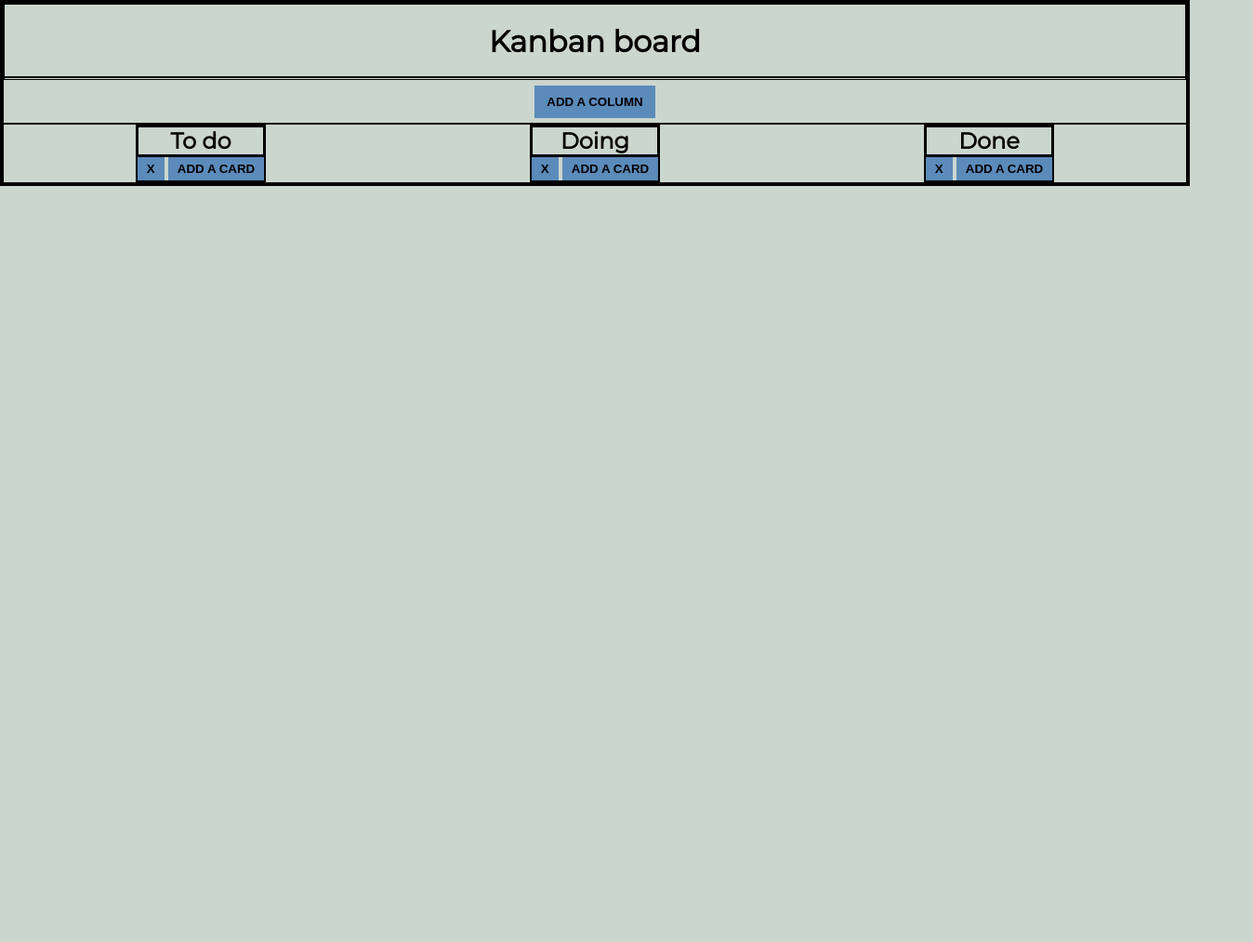
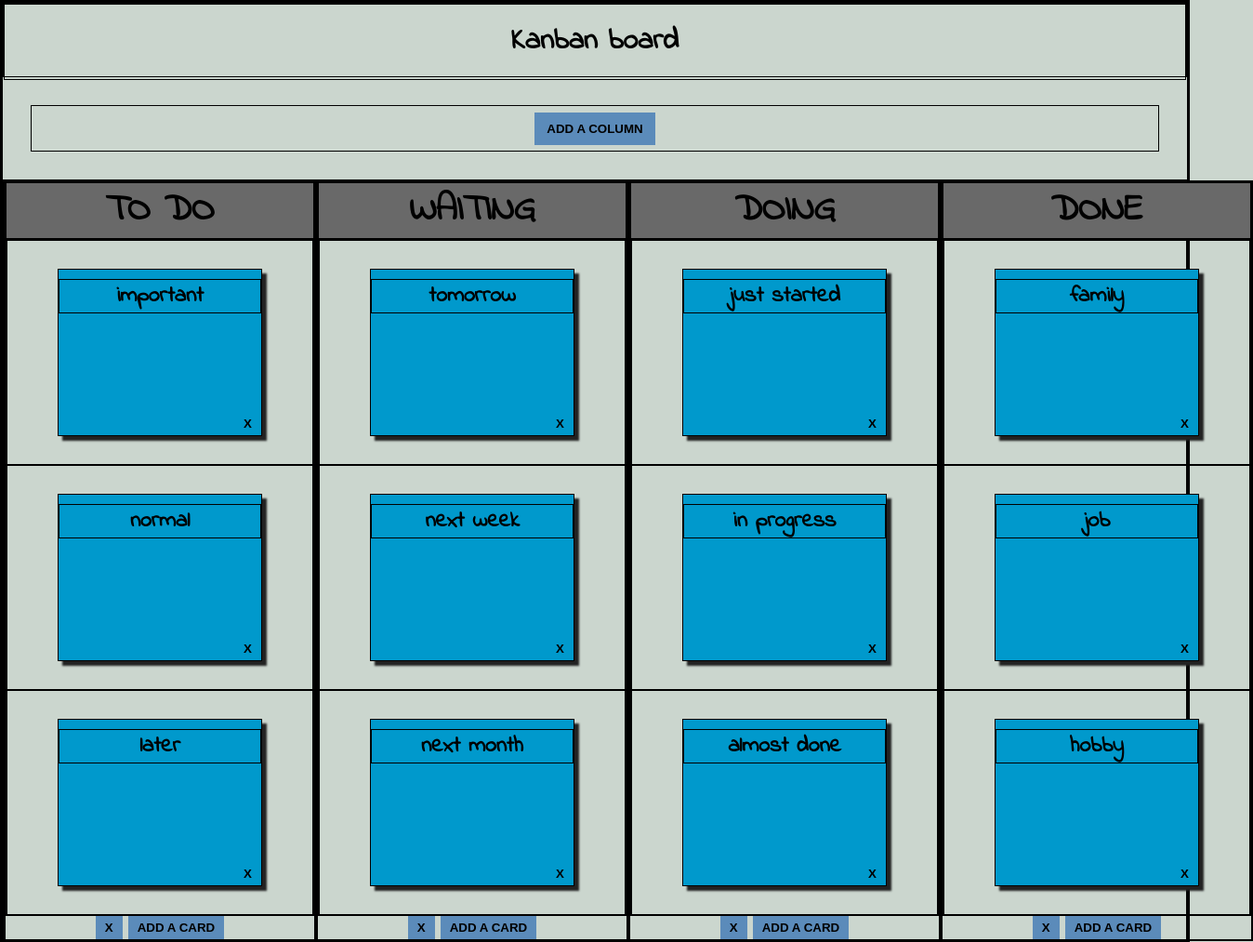
Before and after one commit to marcin324/kanban, a website: page index.html in a window 1280 px wide. Shown: the top 1013 px of the page at 93% size, 1348 px wide, since content can reach past the window. Before the commit the page ends 800 px from the top, so only its background shows below. Drawn offline with nearby package versions, Linux system fonts and the light colour scheme; files that its build step writes are made by us from their sources.

Commit message:
Change index.html; sass/style.scss; ja/script.js

```diff
--- a/index.html
+++ b/index.html
@@ -1,28 +1,14 @@
 <!DOCTYPE html>
 <html lang="en" >
 
-<head>
-  <meta charset="UTF-8">
-  <title>A Pen by  Marcin</title>
-
-
-
-      <link rel="stylesheet" href="css/style.css">
-
-
-</head>
-
-<body>
-
-  <!DOCTYPE html>
-<html>
 <head>
   <meta charset="utf-8">
   <title>Kanban board</title>
   <link href="https://fonts.googleapis.com/css?family=Montserrat|Open+Sans" rel="stylesheet">
   <link href="https://fonts.googleapis.com/css?family=Indie+Flower" rel="stylesheet">
-  <link rel="stylesheet" href="style.css">
+  <link rel="stylesheet" href="css/style.css">
 </head>
+
 <body>
 	<div id="board" class="board">
     <div class="header">
@@ -50,18 +36,9 @@
   </div>
 </script>
 
-  <script src="https://cdnjs.cloudflare.com/ajax/libs/mustache.js/2.3.0/mustache.min.js"></script>
-  <script src="https://cdnjs.cloudflare.com/ajax/libs/Sortable/1.6.0/Sortable.min.js"></script>
-  <script src="script.js"></script>
-</body>
-</html>
-
-
-
-    <script  src="js/index.js"></script>
-
-
-
+<script src="https://cdnjs.cloudflare.com/ajax/libs/mustache.js/2.3.0/mustache.min.js"></script>
+<script src="https://cdnjs.cloudflare.com/ajax/libs/Sortable/1.6.0/Sortable.min.js"></script>
+<script src="js/script.js"></script>
 
 </body>
 
--- a/js/index.js
+++ /dev/null
@@ -1,118 +0,0 @@
-'use strict';
-
-document.addEventListener('DOMContentLoaded', function() {
-
-    /* Funkcja, która generuje id składające się z dziesięciu przypadkowych znaków */
-    function randomString() {
-        var chars = '0123456789abcdefghiklmnopqrstuvwxyzABCDEFGHIJKLMNOPQRSTUVWXTZ';
-        var str = '';
-        for (var i = 0; i < 10; i++) {
-            str += chars[Math.floor(Math.random() * chars.length)];
-        }
-        return str;
-    }
-
-    /* Funkcja generująca templatki */
-    function generateTemplate(name, data, basicElement) {
-        var template = document.getElementById(name).innerHTML;
-        var element = document.createElement(basicElement || 'div');
-
-        Mustache.parse(template);
-        element.innerHTML = Mustache.render(template, data);
-
-        return element;
-    }
-
-    /* Klasa 'Column' - z niej tworzymy nowe kolumny Kanbana */
-    function Column(name){
-        var self = this;
-        this.id = randomString();
-        this.name = name;
-        this.element = generateTemplate('column-template', {name: this.name, id: this.id});
-        /* Podpięcie nasłuchiwacza, który pozwala po kliknięciu w element pozwala usunąć kolumnę lub dodać kartę */
-        this.element.querySelector('.column').addEventListener('click', function(event){
-            if(event.target.classList.contains('btn-delete')){
-                self.removeColumn();
-            }
-            if(event.target.classList.contains('add-card')){
-                self.addCard(new Card(prompt("Enter the name of the card")));
-            }
-        });
-    }
-
-    /* Metody dla klasy 'Column' - dodawanie kart i usuwanie kolumn */
-    Column.prototype = {
-        addCard: function(card){
-            this.element.querySelector('ul').appendChild(card.element);
-        },
-        removeColumn: function(){
-            this.element.parentNode.removeChild(this.element);
-        }
-    }
-
-    /* Klasa 'Card' */
-    function Card(description){
-        var self = this;
-        this.id = randomString();
-        this.description = description;
-        this.element = generateTemplate('card-template', {description: this.description}, 'li');
-        /* Przypięcie nasłuchiwacza do usuwania kart */
-        this.element.querySelector('.card').addEventListener('click', function(event){
-            event.stopPropagation();
-            if(event.target.classList.contains('btn-delete')){
-                self.removeCard();
-            }
-        });
-    }
-
-    /* Meoda dla klasy 'Card' - usuwanie kart */
-    Card.prototype = {
-        removeCard: function(){
-            this.element.parentNode.removeChild(this.element);
-        }
-    }
-
-    /* Tablica - obiekt stworzony metodą literału */
-    var board = {
-        name: 'Kanban board',
-        /* Metoda tworzenia nowej kolumny */
-        addColumn: function(column){
-            this.element.appendChild(column.element);
-            initSortable(column.id);
-        },
-        /* Tu jest zapisany element, w który będą wstawiane nowe kolumny */
-        element: document.querySelector('#board .column-container')
-    };
-
-    /* Funkcja do manipulowania kartami */
-    function initSortable(id) {
-        var el = document.getElementById(id);
-        var sortable = Sortable.create(el, {
-        group: 'kanban',
-        sort: true
-        });
-    }
-
-    /* Przypięcie do przycisku 'Add a column' nasłuchiwacza, który uruchamia prompt i dodaje nową kolumnę do tablicy */
-    document.querySelector('#board .create-column').addEventListener('click', function(){
-        var name = prompt('Enter a column name');
-        var column = new Column(name);
-        board.addColumn(column);
-    })
-
-
-    var todoColumn = new Column('To do');
-    var doingColumn = new Column('Doing');
-    var doneColumn = new Column ('Done');
-
-    board.addColumn(todoColumn);
-    board.addColumn(doingColumn);
-    board.addColumn(doneColumn);
-
-    /*var card1 = new Card('New task');
-    var card2 = new Card('Create kanban board');
-
-    todoColumn.addCard(card1);
-    doingColumn.addCard(card2);*/
-
-});
--- a/js/script.js
+++ b/js/script.js
@@ -0,0 +1,146 @@
+'use strict';
+
+document.addEventListener('DOMContentLoaded', function() {
+
+    /* Funkcja, która generuje id składające się z dziesięciu przypadkowych znaków */
+    function randomString() {
+        var chars = '0123456789abcdefghiklmnopqrstuvwxyzABCDEFGHIJKLMNOPQRSTUVWXTZ';
+        var str = '';
+        for (var i = 0; i < 10; i++) {
+            str += chars[Math.floor(Math.random() * chars.length)];
+        }
+        return str;
+    }
+
+    /* Funkcja generująca templatki */
+    function generateTemplate(name, data, basicElement) {
+        var template = document.getElementById(name).innerHTML;
+        var element = document.createElement(basicElement || 'div');
+
+        Mustache.parse(template);
+        element.innerHTML = Mustache.render(template, data);
+
+        return element;
+    }
+
+    /* Klasa 'Column' - z niej tworzymy nowe kolumny Kanbana */
+    function Column(name){
+        var self = this;
+        this.id = randomString();
+        this.name = name;
+        this.element = generateTemplate('column-template', {name: this.name, id: this.id});
+        /* Podpięcie nasłuchiwacza, który pozwala po kliknięciu w element pozwala usunąć kolumnę lub dodać kartę */
+        this.element.querySelector('.column').addEventListener('click', function(event){
+            if(event.target.classList.contains('btn-delete')){
+                self.removeColumn();
+            }
+            if(event.target.classList.contains('add-card')){
+                self.addCard(new Card(prompt("Enter the name of the card")));
+            }
+        });
+    }
+
+    /* Metody dla klasy 'Column' - dodawanie kart i usuwanie kolumn */
+    Column.prototype = {
+        addCard: function(card){
+            this.element.querySelector('ul').appendChild(card.element);
+        },
+        removeColumn: function(){
+            this.element.parentNode.removeChild(this.element);
+        }
+    }
+
+    /* Klasa 'Card' */
+    function Card(description){
+        var self = this;
+        this.id = randomString();
+        this.description = description;
+        this.element = generateTemplate('card-template', {description: this.description}, 'li');
+        /* Przypięcie nasłuchiwacza do usuwania kart */
+        this.element.querySelector('.card').addEventListener('click', function(event){
+            event.stopPropagation();
+            if(event.target.classList.contains('btn-delete')){
+                self.removeCard();
+            }
+        });
+    }
+
+    /* Meoda dla klasy 'Card' - usuwanie kart */
+    Card.prototype = {
+        removeCard: function(){
+            this.element.parentNode.removeChild(this.element);
+        }
+    }
+
+    /* Tablica - obiekt stworzony metodą literału */
+    var board = {
+        name: 'Kanban board',
+        /* Metoda tworzenia nowej kolumny */
+        addColumn: function(column){
+            this.element.appendChild(column.element);
+            initSortable(column.id);
+        },
+        /* Tu jest zapisany element, w który będą wstawiane nowe kolumny */
+        element: document.querySelector('#board .column-container')
+    };
+
+    /* Funkcja do manipulowania kartami */
+    function initSortable(id) {
+        var el = document.getElementById(id);
+        var sortable = Sortable.create(el, {
+        group: 'kanban',
+        sort: true
+        });
+    }
+
+    /* Przypięcie do przycisku 'Add a column' nasłuchiwacza, który uruchamia prompt i dodaje nową kolumnę do tablicy */
+    document.querySelector('#board .create-column').addEventListener('click', function(){
+        var name = prompt('Enter a column name');
+        var column = new Column(name);
+        board.addColumn(column);
+    })
+
+
+    var todoColumn = new Column('To do');
+    var waitingColumn = new Column('Waiting');
+    var doingColumn = new Column('Doing');
+    var doneColumn = new Column ('Done');
+
+    board.addColumn(todoColumn);
+    board.addColumn(waitingColumn);
+    board.addColumn(doingColumn);
+    board.addColumn(doneColumn);
+
+    var card1TodoColumn = new Card('important');
+    var card2TodoColumn = new Card('normal');
+    var card3TodoColumn = new Card('later');
+
+    todoColumn.addCard(card1TodoColumn);
+    todoColumn.addCard(card2TodoColumn);
+    todoColumn.addCard(card3TodoColumn);
+
+    var card1WaitingColumn = new Card('tomorrow');
+    var card2WaitingColumn= new Card('next week');
+    var card3WaitingColumn = new Card('next month');
+
+    waitingColumn.addCard(card1WaitingColumn);
+    waitingColumn.addCard(card2WaitingColumn);
+    waitingColumn.addCard(card3WaitingColumn);
+
+    var card1DoingColumn = new Card('just started');
+    var card2DoingColumn = new Card('in progress');
+    var card3DoingColumn = new Card('almost done');
+
+    doingColumn.addCard(card1DoingColumn);
+    doingColumn.addCard(card2DoingColumn);
+    doingColumn.addCard(card3DoingColumn);
+
+    var card1DoneColumn = new Card('family');
+    var card2DoneColumn = new Card('job');
+    var card3DoneColumn = new Card('hobby');
+
+    doneColumn.addCard(card1DoneColumn);
+    doneColumn.addCard(card2DoneColumn);
+    doneColumn.addCard(card3DoneColumn);
+
+});
--- a/sass/style.scss
+++ b/sass/style.scss
@@ -4,7 +4,8 @@
   margin: 0 auto;
 }
 body {
-	font-family: 'Montserrat', sans-serif;
+	font-family: 'Indie Flower', cursive;
+  /*font-family: 'Montserrat', sans-serif;*/
   background: #CBD6CE;
   .board {
     .header {
@@ -12,11 +13,15 @@ body {
 	    height: 80px;
       line-height: 80px;
       /*background: pink;*/
+      h1 {
+
+      }
     }
     .button-create-column {
       text-align: center;
 	    height: 50px;
 	    line-height: 50px;
+      margin: 30px;
       /*background: lightgreen;*/
       .create-column {
         width: 130px;
@@ -41,7 +46,9 @@ body {
         /*background: green;*/
         flex: 1;
         h2 {
-
+          text-transform: uppercase;
+          font-size: 2.5em;
+          background: #696969;
         }
         ul {
           padding-left: 0;
@@ -54,9 +61,13 @@ body {
               width: 220px;
               height: 180px;
               margin: 30px 54px 30px;
-              background: #B375BF;
+              padding-top: 10px;
+              background: #0099CC;
               box-shadow: 5px 5px 2px #222;
-
+              .card-description{
+                font-weight: bold;
+                font-size: 1.5em;
+              }
               .btn-delete {
                 position: absolute;
                 right: 0;
@@ -68,6 +79,7 @@ body {
           }
         }
         button {
+	        /*display: none; /* wyłączone przyciski */
           height: 25px;
 	        line-height: 25px;
           padding: 0 10px;
@@ -86,6 +98,9 @@ body {
   }
 }
 
+.blue {
+  background: blue;
+}
 /*[class*="col-"] {
 	float: left;
 	min-height: 1px;
```
Also changed, not shown: css/style.css, 1 other file. Lines whose indentation alone changed are shown as unchanged.
